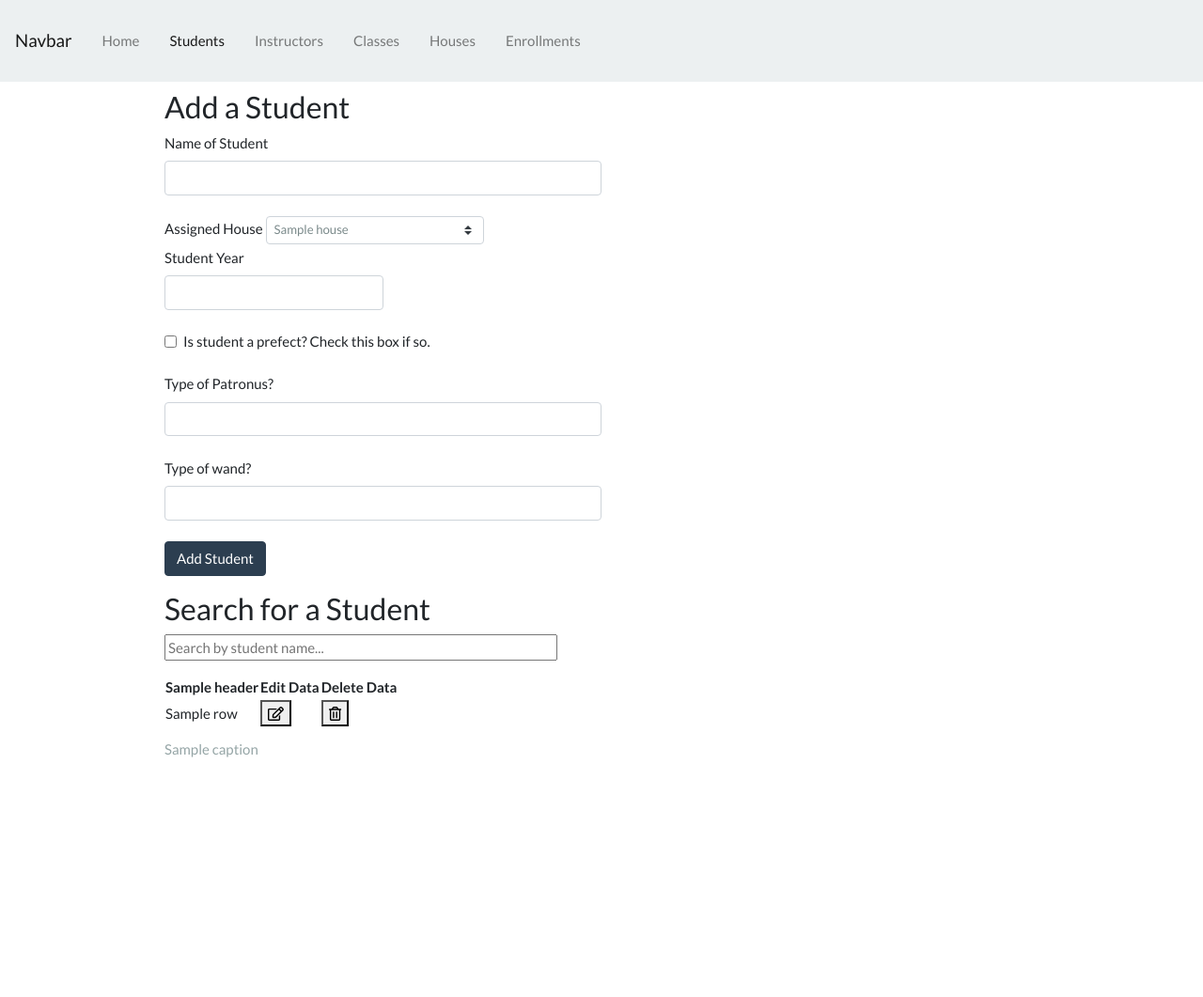
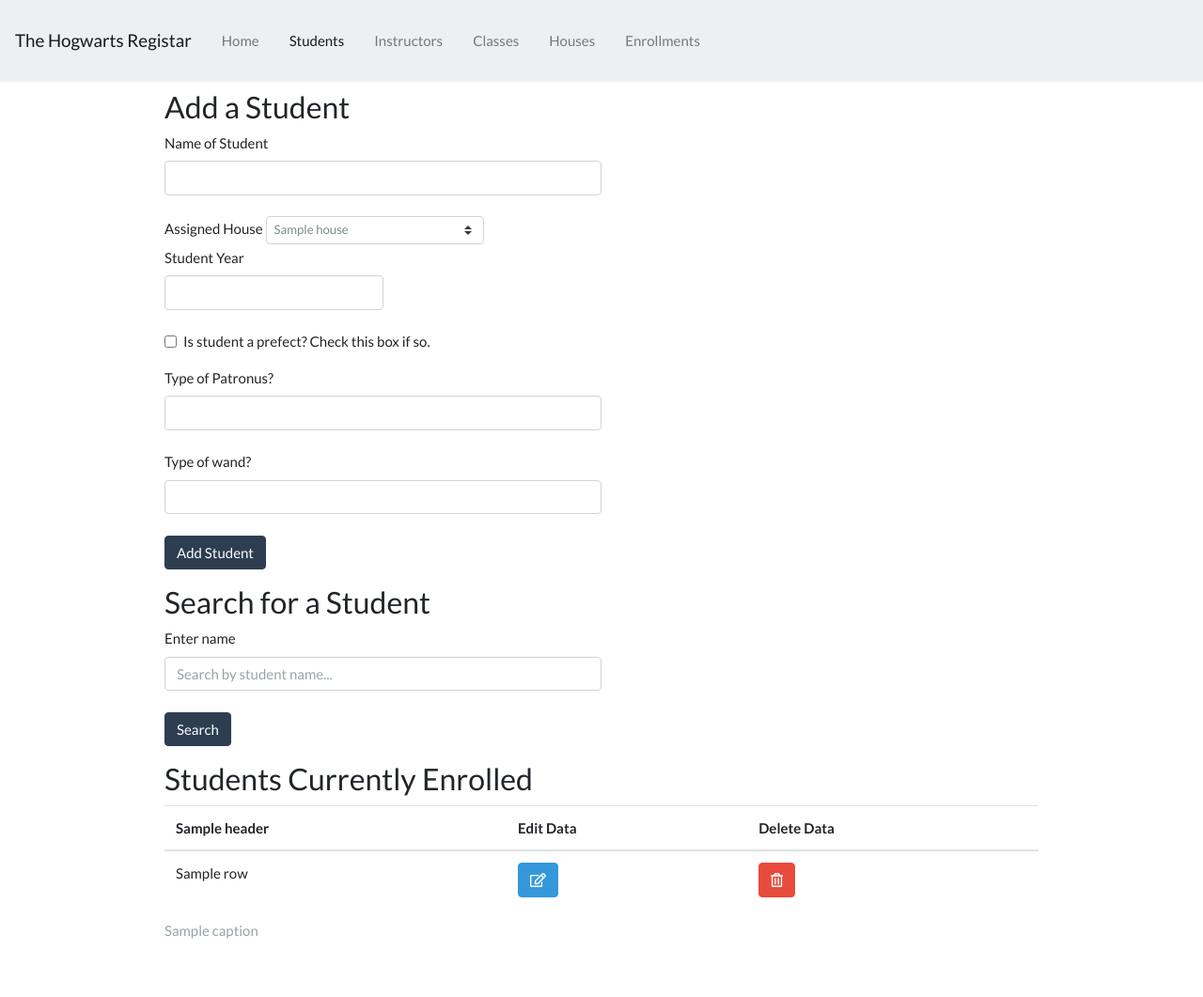
Before and after one commit to lagunasmel/Hogwarts-Registrar, a Flask app: template templates/students.html in a window 1280 px wide. Shown: the whole page at 94% size. Before the commit the page ends 806 px from the top, so only its background shows below. Run offline with Flask 2, Linux system fonts and the light colour scheme; the template is opened without the code that fills it: most values are stand-ins (such as "Sample title", 1, 10 or a date in 2020); some libraries are stand-ins or nearby versions.

Commit message:
Modified appearance of macros
Modified navbar text, and edited students.html

```diff
--- a/templates/layouts/base.html
+++ b/templates/layouts/base.html
@@ -37,7 +37,7 @@
 <section id="navbar">
     {% block navbar %}
         <nav class="navbar navbar-expand-lg navbar-light bg-light">
-            <a class="navbar-brand" href="#">Navbar</a>
+            <a class="navbar-brand" href="#">The Hogwarts Registar</a>
             <button class="navbar-toggler" type="button" data-toggle="collapse" data-target="#navbarSupportedContent"
                     aria-controls="navbarSupportedContent" aria-expanded="false" aria-label="Toggle navigation">
                 <span class="navbar-toggler-icon"></span>
--- a/templates/macros.html
+++ b/templates/macros.html
@@ -13,27 +13,30 @@
 
 
 {% macro table(caption, headers, columns, id_col_name, rows, sqlEntityName) %}
-    <table class="data-table" data-sqlEntityName="{{ sqlEntityName }}">
+    <table class="data-table table table-hover" data-sqlEntityName="{{ sqlEntityName }}">
         <caption>{{ caption }}</caption>
+        <thead>
         <tr>
             {% for header in headers %}
-                <th>{{ header }}</th>
+                <th scope="col">{{ header }}</th>
             {% endfor %}
             <th>Edit Data</th>
             <th>Delete Data</th>
         </tr>
+        </thead>
+
         {% for row in rows %}
             <tr data-rowId="{{ row[id_col_name] }}">
                 {% for col_name in columns %}
                     <td>{{ row[col_name] }}</td>
                 {% endfor %}
                 <td>
-                    <button class="edit-button" data-rowid="{{ row[id_col_name] }}">
+                    <button class="edit-button btn btn-info" data-rowid="{{ row[id_col_name] }}">
                         <i class="far fa-edit"></i>
                     </button>
                 </td>
                 <td>
-                    <button class="delete-button" data-rowId="{{ row[id_col_name] }}">
+                    <button class="delete-button btn btn-danger" data-rowId="{{ row[id_col_name] }}">
                         <i class="far fa-trash-alt"></i>
                     </button>
                 </td>
--- a/templates/students.html
+++ b/templates/students.html
@@ -4,7 +4,7 @@
 
 {% block body %}
 
-    <div class="container w-75 mt-2">
+    <div class="container w-75 mt-2 mb-5">
         <h3>Add a Student</h3>
         <div class="form-group">
             <label for="newName">Name of Student</label>
@@ -28,9 +28,10 @@
                     Is student a prefect? Check this box if so.
                 </label>
                 </div>
+            </fieldset>
 
 
-                <br><label for="newPatronus">Type of Patronus?</label>
+            <label for="newPatronus">Type of Patronus?</label>
             <input type="text" name="patronus" id="newPatronus" class="form-control w-50">
 
             <br><label for="newWandType">Type of wand?</label>
@@ -39,9 +40,16 @@
                        class="btn btn-primary">
         </div>
 
+        <p></p>
+
         <h3>Search for a Student</h3>
-        <input type="text" placeholder="Search by student name..." size="50">
+        <label for="searchStudent">Enter name</label>
+        <input type="text" placeholder="Search by student name..." class="form-control w-50" id="searchStudent">
+        <br><input type="button" value="Search" name="Search For Student" id="searchStudentSubmit"
+                   class="btn btn-primary">
+
         <p></p>
+        <h3>Students Currently Enrolled</h3>
         {{ macros.table(data.table.caption, data.table.headers, data.table.columns, data.table.id_col_name, data.table.rows, "Students") }}
 
 
```
Lines whose indentation alone changed are shown as unchanged.
